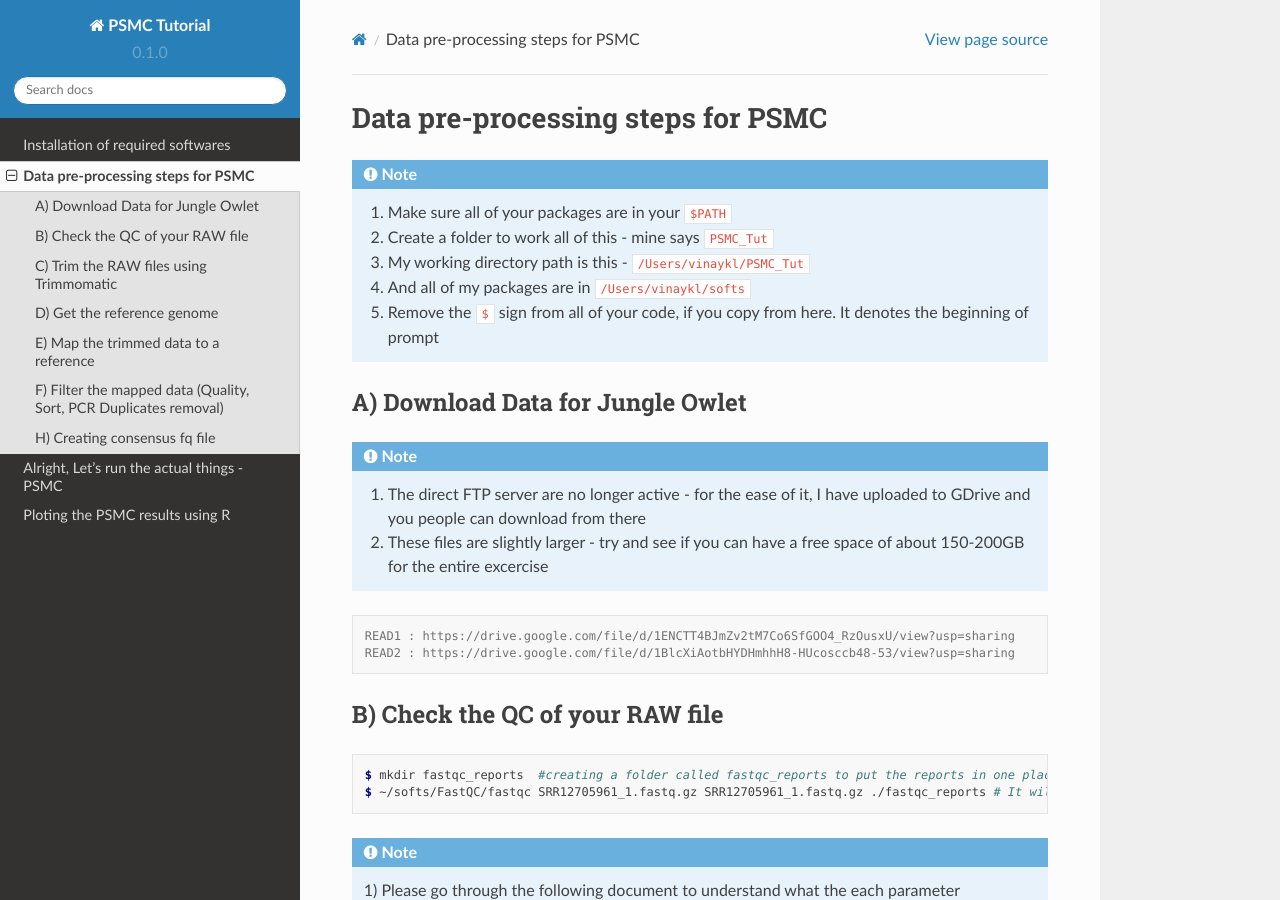
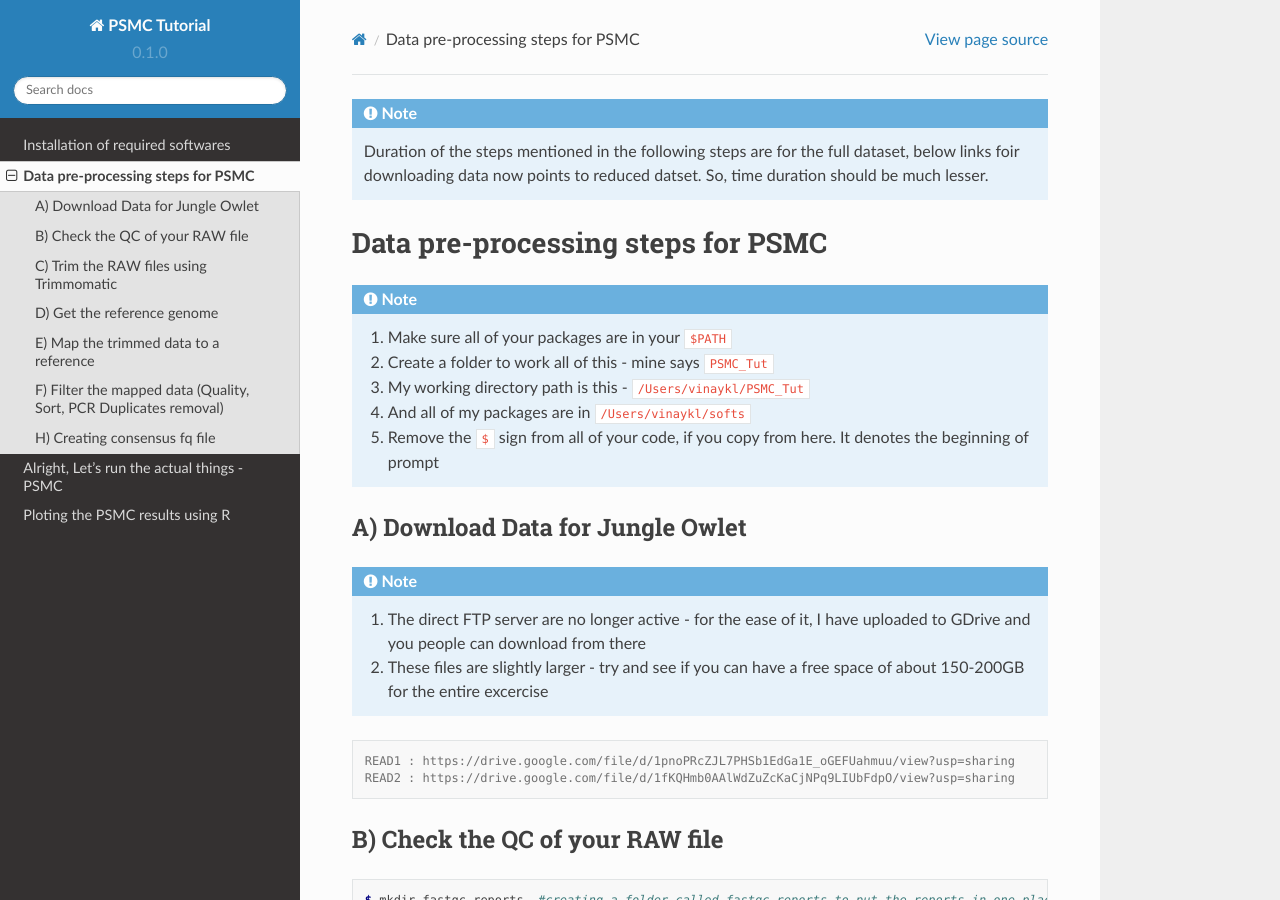
Before and after one commit to stachyris/PSMC_Tutorial-BirdLab, a Sphinx documentation site: the page built from docs/source/01_Data_Pre-Processing.rst, in a window 1280 px wide and 900 px high. Built offline with Sphinx 7.4.7 and the Read the Docs theme 2.0.0, drawn with Linux system fonts in a browser that asks for light colours; some of the changed lines change nothing that is shown.

Commit message:
Update 01_Data_Pre-Processing.rst

```diff
--- a/docs/source/01_Data_Pre-Processing.rst
+++ b/docs/source/01_Data_Pre-Processing.rst
@@ -1,3 +1,7 @@
+.. note::
+
+ Duration of the steps mentioned  in the following steps are for the full dataset, below links foir downloading data now points to reduced datset. So, time duration should be much lesser.
+
 Data pre-processing steps for PSMC
 =====================================================
 
@@ -21,8 +25,8 @@ A) Download Data for Jungle Owlet
 
 .. code-block:: console
 
- READ1 : https://drive.google.com/file/d/1ENCTT4BJmZv2tM7Co6SfGOO4_RzOusxU/view?usp=sharing
- READ2 : https://drive.google.com/file/d/1BlcXiAotbHYDHmhhH8-HUcosccb48-53/view?usp=sharing
+ READ1 : https://drive.google.com/file/d/1pnoPRcZJL7PHSb1EdGa1E_oGEFUahmuu/view?usp=sharing
+ READ2 : https://drive.google.com/file/d/1fKQHmb0AAlWdZuZcKaCjNPq9LIUbFdpO/view?usp=sharing
 
 B) Check the QC of your RAW file
 -----------------------------
```
